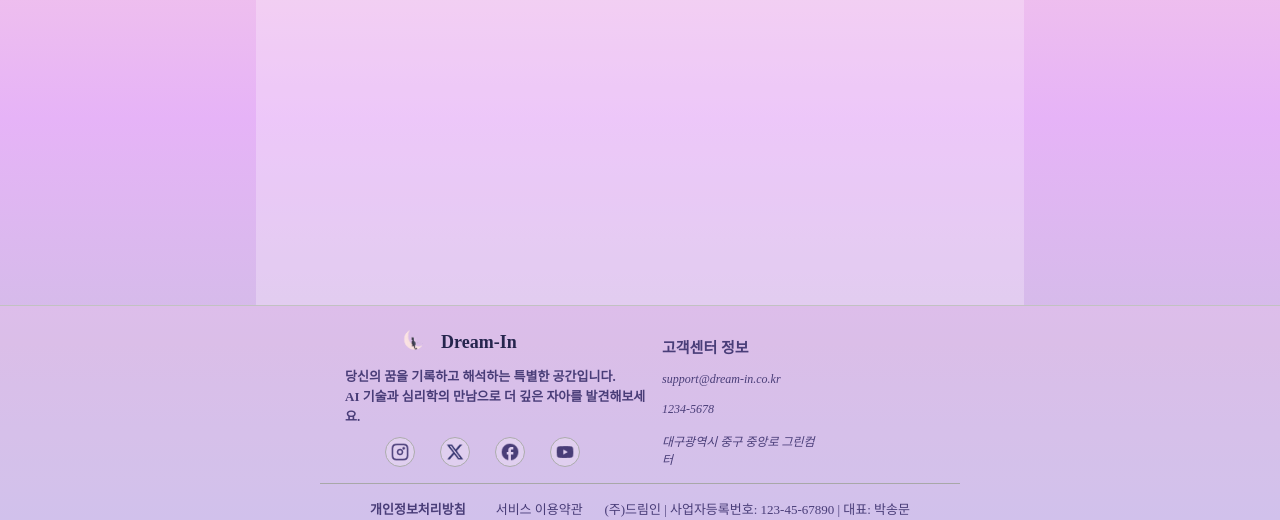
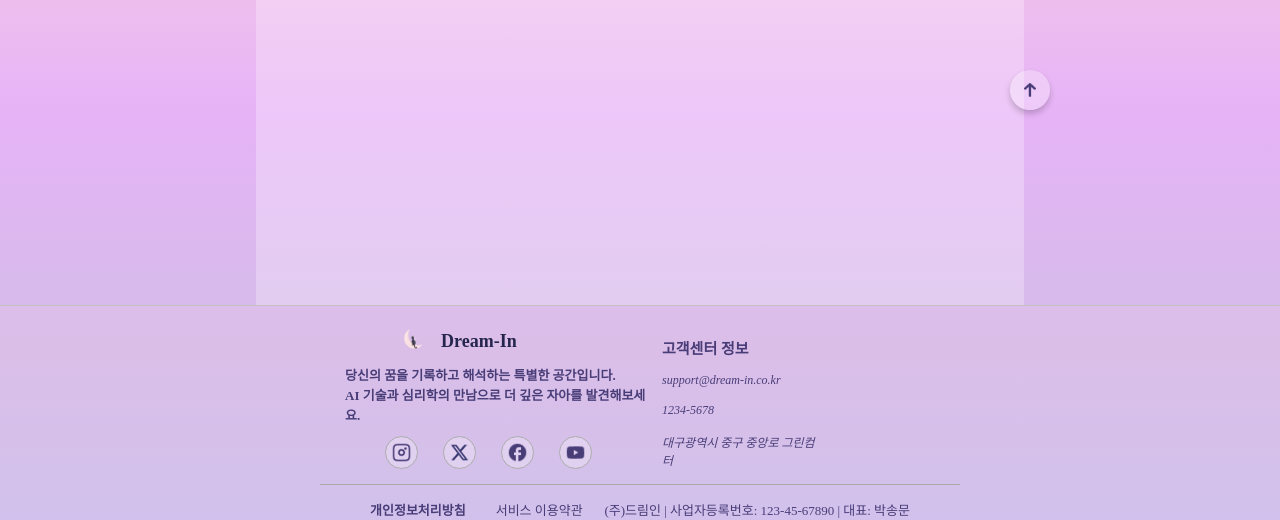
Before and after one commit to devyubi/Dream-In, a React (Create React App) app: page /favorites in a window 1280 px wide. Shown: the part 560-1080 px from the top of the page. Built offline with nearby package versions, Linux system fonts and the light colour scheme; no server answers; a web font is replaced by a local one.

Commit message:
[docs] 각 리스트 페이지 분할 및 페이지네이션 작업 및 sns 링크

```diff
--- a/src/App.jsx
+++ b/src/App.jsx
@@ -26,6 +26,7 @@ import SleepRecordPage from "./pages/SleepRecordPage";
 import Support from "./pages/Support";
 import TermsOfService from "./pages/TermsOfService";
 import FindEmailPage from "./pages/FindEmailPage";
+import ScrollUpButton from "./components/common/ScrollUpButton";
 
 function App() {
   return (
@@ -66,6 +67,7 @@ function App() {
             <Route path="/termsofservice" element={<TermsOfService />}></Route>
           </Routes>
         </FavoritesProvider>
+        <ScrollUpButton />
         <Footer />
       </AuthProvider>
     </Router>
--- a/src/components/common/Footer.jsx
+++ b/src/components/common/Footer.jsx
@@ -1,5 +1,5 @@
 import styled from "@emotion/styled";
-import { useNavigate } from "react-router-dom";
+import { Link, useNavigate } from "react-router-dom";
 
 const FooterWrap = styled.div`
   position: relative;
@@ -62,15 +62,22 @@ const FooterTopInfoSocialList = styled.ul`
   margin: 0;
 `;
 const FooterTopInfoSocialItem = styled.li`
+  display: flex;
+  justify-content: center;
+  align-items: center;
+  width: 33px;
+  height: 33px;
   border: 1px solid #acacac;
   border-radius: 50%;
+  background-color: rgba(252, 243, 251, 0.3);
+  cursor: pointer;
+  a {
     width: 30px;
     height: 30px;
     display: flex;
     justify-content: center;
     align-items: center;
-  background-color: rgba(252, 243, 251, 0.3);
-  cursor: pointer;
+  }
   img {
     width: 70%;
     height: 70%;
@@ -186,16 +193,40 @@ function Footer() {
           </FooterTopInfoDetail>
           <FooterTopInfoSocialList>
             <FooterTopInfoSocialItem>
+              <a
+                href="https://www.instagram.com/"
+                target="_blank"
+                rel="noopener noreferrer"
+              >
                 <img src="/images/insta.png" alt="인스타" />
+              </a>
             </FooterTopInfoSocialItem>
             <FooterTopInfoSocialItem>
+              <a
+                href="https://x.com/"
+                target="_blank"
+                rel="noopener noreferrer"
+              >
                 <img src="/images/twitter.png" alt="X" />
+              </a>
             </FooterTopInfoSocialItem>
             <FooterTopInfoSocialItem>
+              <a
+                href="https://www.facebook.com/?locale=ko_KR"
+                target="_blank"
+                rel="noopener noreferrer"
+              >
                 <img src="/images/facebook.png" alt="페이스북" />
+              </a>
             </FooterTopInfoSocialItem>
             <FooterTopInfoSocialItem>
+              <a
+                href="https://www.youtube.com/"
+                target="_blank"
+                rel="noopener noreferrer"
+              >
                 <img src="/images/youtube.png" alt="유튜브" />
+              </a>
             </FooterTopInfoSocialItem>
           </FooterTopInfoSocialList>
         </FooterTopInfo>
--- /dev/null
+++ b/src/components/common/Pagination.jsx
@@ -0,0 +1,26 @@
+function Pagination({ totalPages, currentPage, onPageChange }) {
+  if (totalPages <= 1) return null;
+
+  return (
+    <div style={{ marginTop: "20px", textAlign: "center" }}>
+      {[...Array(totalPages)].map((_, idx) => (
+        <button
+          key={idx}
+          onClick={() => onPageChange(idx + 1)}
+          style={{
+            margin: "0 5px",
+            padding: "5px 10px",
+            backgroundColor: "rgba(255, 255, 255, 0.5)",
+            borderRadius: "6px",
+            border: "none",
+            cursor: "pointer",
+          }}
+        >
+          {idx + 1}
+        </button>
+      ))}
+    </div>
+  );
+}
+
+export default Pagination;
--- /dev/null
+++ b/src/components/common/ScrollUpButton.jsx
@@ -0,0 +1,42 @@
+import styled from "@emotion/styled";
+
+const ScrollUpBtn = styled.button`
+  position: fixed;
+  bottom: 130px;
+  right: 230px;
+  display: flex;
+  align-items: center;
+  justify-content: center;
+  padding: 10px;
+  background-color: rgba(255, 255, 255, 0.3);
+  border: none;
+  border-radius: 50%;
+  cursor: pointer;
+  box-shadow: 0 4px 6px rgba(0, 0, 0, 0.2);
+  z-index: 1000;
+  width: 40px;
+  height: 40px;
+
+  img {
+    object-fit: contain;
+    width: 70%;
+    height: 70%;
+  }
+  &:hover {
+    background-color: #e57cff4c;
+  }
+`;
+
+function ScrollUpButton() {
+  const scrollUp = () => {
+    window.scrollTo({ top: 0, behavior: "smooth" });
+  };
+
+  return (
+    <ScrollUpBtn onClick={scrollUp} aria-label="맨위로 스크롤">
+      <img src="/images/up_arrow.png" alt="위로가기" />
+    </ScrollUpBtn>
+  );
+}
+
+export default ScrollUpButton;
--- a/src/pages/DreamList.jsx
+++ b/src/pages/DreamList.jsx
@@ -5,6 +5,7 @@ import Container from "../components/common/Container";
 import Title from "../components/common/Title";
 import { List } from "./List.styles";
 import { useFavorites } from "../contexts/FavoriteContext";
+import Pagination from "../components/common/Pagination";
 
 function DreamList() {
   const navigate = useNavigate();
@@ -22,6 +23,18 @@ function DreamList() {
     selectedCategory === "전체"
       ? dreamList
       : dreamList.filter(dream => dream.category === selectedCategory);
+
+  useEffect(() => {
+    // 현재 페이지에 보여야 할 게시물 수 계산
+    const currentPagePosts = filteredDreams.slice(
+      (currentPage - 1) * postsPerPage,
+      currentPage * postsPerPage,
+    );
+    // 만약 현재 페이지에 게시물이 없고, 현재 페이지가 1보다 크면 이전 페이지로 이동
+    if (currentPagePosts.length === 0 && currentPage > 1) {
+      setCurrentPage(currentPage - 1);
+    }
+  }, [dreamList, filteredDreams, currentPage, postsPerPage]);
 
   const indexOfLastPost = currentPage * postsPerPage;
   const indexOfFirstPost = indexOfLastPost - postsPerPage;
@@ -213,22 +226,11 @@ function DreamList() {
           })}
         </List.ListWrap>
       )}
-      {totalPages > 1 && (
-        <div style={{ marginTop: "20px", textAlign: "center" }}>
-          {[...Array(totalPages)].map((_, idx) => (
-            <button
-              key={idx}
-              onClick={() => setCurrentPage(idx + 1)}
-              style={{
-                margin: "0 5px",
-                fontWeight: currentPage === idx + 1 ? "bold" : "normal",
-              }}
-            >
-              {idx + 1}
-            </button>
-          ))}
-        </div>
-      )}
+      <Pagination
+        totalPages={totalPages}
+        currentPage={currentPage}
+        onPageChange={setCurrentPage}
+      />
     </Container>
   );
 }
--- a/src/pages/EmotionList.jsx
+++ b/src/pages/EmotionList.jsx
@@ -5,11 +5,31 @@ import Title from "../components/common/Title";
 import { List } from "./List.styles";
 import { useLocation, useNavigate } from "react-router-dom";
 import { useFavorites } from "../contexts/FavoriteContext";
+import Pagination from "../components/common/Pagination";
 
 function EmotionList() {
   const location = useLocation();
   const [emotionList, setEmotionList] = useState([]);
   const navigate = useNavigate();
+
+  const [currentPage, setCurrentPage] = useState(1);
+  const itemsPerPage = 5;
+
+  const indexOfLastItem = currentPage * itemsPerPage;
+  const indexOfFirstItem = indexOfLastItem - itemsPerPage;
+  const currentItems = emotionList.slice(indexOfFirstItem, indexOfLastItem);
+
+  useEffect(() => {
+    const indexOfLastItem = currentPage * itemsPerPage;
+    const indexOfFirstItem = indexOfLastItem - itemsPerPage;
+    const currentItems = emotionList.slice(indexOfFirstItem, indexOfLastItem);
+
+    if (currentItems.length === 0 && currentPage > 1) {
+      setCurrentPage(currentPage - 1);
+    }
+  }, [emotionList, currentPage, itemsPerPage]);
+
+  const totalPages = Math.ceil(emotionList.length / itemsPerPage);
 
   const { favoriteEmotions, toggleEmotionFavorite } = useFavorites();
 
@@ -47,6 +67,36 @@ function EmotionList() {
         photo: "/images/photo3.png",
         isFavorite: false,
       },
+      {
+        id: 4,
+        name: "문박송",
+        time: "1시간 전",
+        title: "오늘은 아주 환상적인 날입니다~",
+        category: "몽환적",
+        detail: "오늘은 마치 하늘을 나는 것 같이 환상적인 날입니다~",
+        photo: "/images/photo3.png",
+        isFavorite: false,
+      },
+      {
+        id: 5,
+        name: "문박송",
+        time: "1시간 전",
+        title: "오늘은 아주 환상적인 날입니다~",
+        category: "몽환적",
+        detail: "오늘은 마치 하늘을 나는 것 같이 환상적인 날입니다~",
+        photo: "/images/photo3.png",
+        isFavorite: false,
+      },
+      {
+        id: 6,
+        name: "문박송",
+        time: "1시간 전",
+        title: "오늘은 아주 환상적인 날입니다~",
+        category: "몽환적",
+        detail: "오늘은 마치 하늘을 나는 것 같이 환상적인 날입니다~",
+        photo: "/images/photo3.png",
+        isFavorite: false,
+      },
     ];
 
     if (deleteId) {
@@ -72,7 +122,7 @@ function EmotionList() {
       <BackButton to="/" />
       <Title title="감정일기 목록" />
       <List.ListWrap>
-        {emotionList.map(emotion => {
+        {currentItems.map(emotion => {
           const isFavorite = favoriteEmotions?.some(f => f.id === emotion.id);
 
           return (
@@ -126,6 +176,11 @@ function EmotionList() {
           );
         })}
       </List.ListWrap>
+      <Pagination
+        totalPages={totalPages}
+        currentPage={currentPage}
+        onPageChange={setCurrentPage}
+      />
     </Container>
   );
 }
```
Also changed, not shown: src/pages/FavoriteList.jsx (+58 -60 lines), public/images/up_arrow.png (added). Lines whose indentation alone changed are shown as unchanged.
